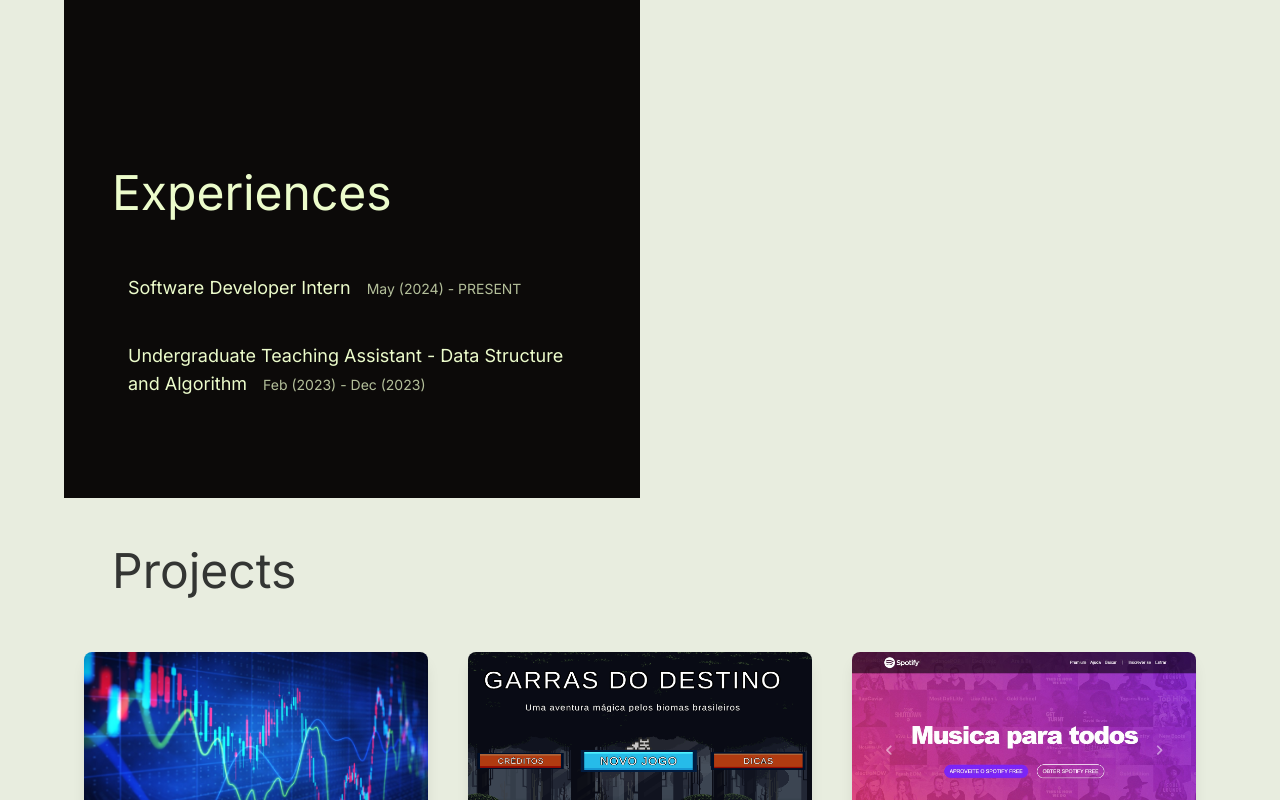
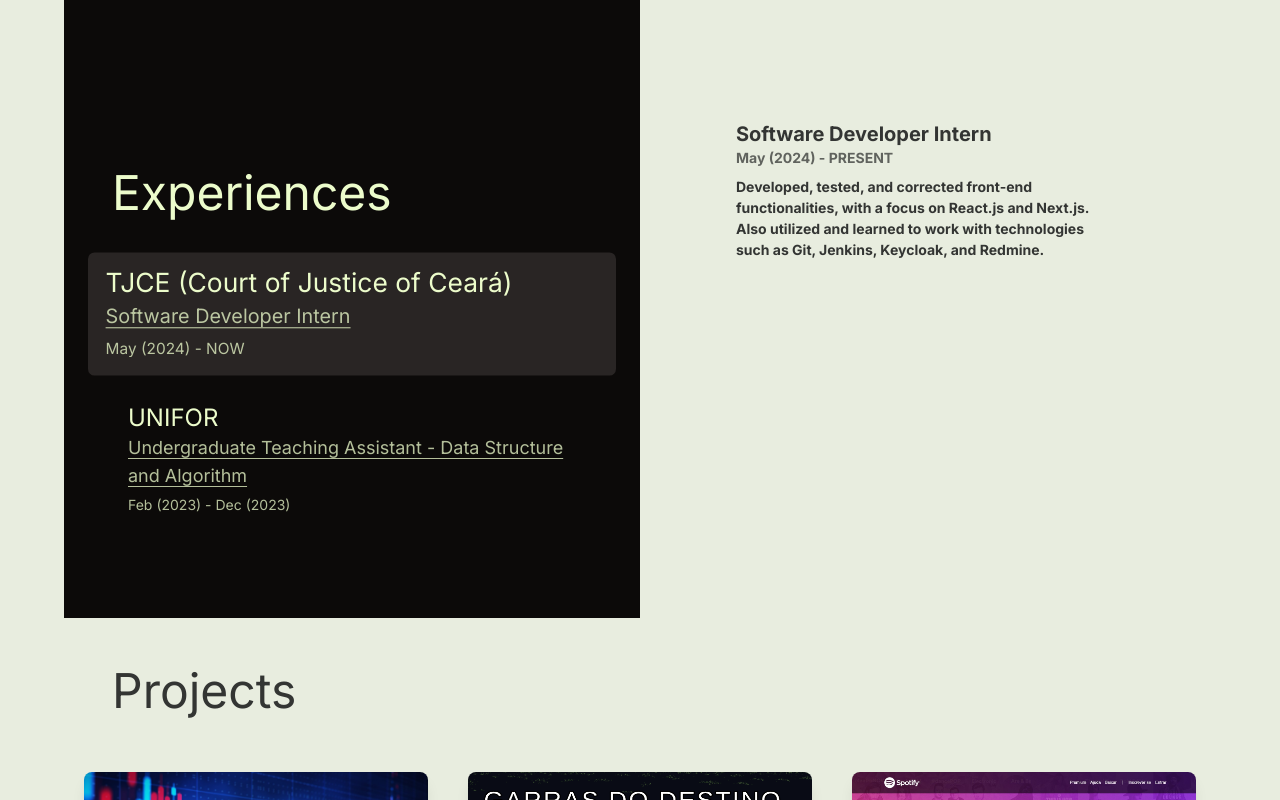
Before and after one commit to duduMiyake/portfolio, a Next.js app: page / in a window 1280 px wide. Shown: the part 2360-3160 px from the top of the page. Built offline with nearby package versions, Linux system fonts and the light colour scheme.

Commit message:
footer update

```diff
--- a/src/app/ProjectsPage/structure/Section.jsx
+++ b/src/app/ProjectsPage/structure/Section.jsx
@@ -17,8 +17,8 @@ const Section = ({
   return (
     <>
       <RevealWrapper
-        viewFactor={0.6}
-        duration={800}
+        viewFactor={0.5}
+        duration={600}
         origin="bottom"
         distance="20%"
       >
--- a/src/app/components/About.jsx
+++ b/src/app/components/About.jsx
@@ -14,7 +14,7 @@ const About = () => {
                         <div>
                             <p className="text-lg md:text-base">
                                 I`m a Computer Science student at the Universidade de Fortaleza (UNIFOR) and a Front-End Developer Intern.
-                                My passion for technology and software development drives me to continuously learn and improve my skills, right now i develop most using react.js and next.js. <br />
+                                My passion for technology and software development drives me to continuously learn and improve my skills, right now i develop most using <span className="underline underline-offset-4">React.js</span> and <span className="underline underline-offset-4">Next.js</span>. <br /><br />
                                 When I’m not coding, you’ll find me exploring the latest tech trends, I’m always eager to connect with like-minded professionals and explore new things in the tech world.<br /><br />
                                 Feel free to explore my portfolio to see some of the projects I’ve worked on, and don’t hesitate to reach out if you’d like to connect!
                             </p>
--- a/src/app/components/Contact.jsx
+++ b/src/app/components/Contact.jsx
@@ -25,8 +25,9 @@ const Contact = () => {
             </p>
           </div>
         </div>
+        <div className="md:hidden mx-8 text-sm opacity-75">Developed using Next.js, React.js and deployed with Vercel</div>
       </div>
-      <div className="content-center opacity-75">
+      <div className="hidden md:flex items-center opacity-75">
         <h1>Developed using Next.js, React.js and deployed with Vercel</h1>
       </div>
     </div>
--- a/src/app/components/Experience.jsx
+++ b/src/app/components/Experience.jsx
@@ -3,20 +3,24 @@
 import { useState } from "react";
 
 const Experience = () => {
-  const [title, setTitle] = useState("");
-  const [date, setDate] = useState("");
-  const [description, setDescription] = useState("");
-  const [visible, setVisible] = useState("opacity-0");
-  const [active, setActive] = useState({ index: "nothing", class: "" });
+  const [title, setTitle] = useState("Software Developer Intern");
+  const [date, setDate] = useState("May (2024) - PRESENT");
+  const [description, setDescription] = useState("Developed, tested, and corrected front-end functionalities, with a focus on React.js and Next.js. Also utilized and learned to work with technologies such as Git, Jenkins, Keycloak, and Redmine.");
+  const [visible, setVisible] = useState("opacity-100");
+  const [active, setActive] = useState({ index: 0, class: "bg-stone-800 -translate-y-1 scale-110" });
 
   const experiences = [
     {
+      from: "TJCE",
+      from_details: " (Court of Justice of Ceará)",
       title: "Software Developer Intern",
-      date: "May (2024) - PRESENT",
+      date: "May (2024) - NOW",
       description:
         "Developed, tested, and corrected front-end functionalities, with a focus on React.js and Next.js. Also utilized and learned to work with technologies such as Git, Jenkins, Keycloak, and Redmine.",
     },
     {
+      from: "UNIFOR",
+      from_details: "",
       title: "Undergraduate Teaching Assistant - Data Structure and Algorithm",
       date: "Feb (2023) - Dec (2023)",
       description:
@@ -32,6 +36,7 @@ const Experience = () => {
         class: "",
       }));
     } else {
+      console.log(index)
       setActive((prevState) => ({
         index: index,
         class: "bg-stone-800 -translate-y-1 scale-110",
@@ -63,7 +68,8 @@ const Experience = () => {
                 onClick={() => handleDescription(index)}
                 className={`${itemClass} py-3 px-4 my-2 ease-in-out rounded-md hover:bg-stone-800 hover:-translate-y-1 hover:scale-110 duration-300`}
               >
-                <span className="mr-4">{experience.title}</span>
+                <h1 className="text-2xl">{experience.from}<span className="">{experience.from_details}</span></h1>
+                <h1 className="opacity-75 underline-offset-4 underline">{experience.title}</h1>
                 <span className="text-sm opacity-75">{experience.date}</span>
               </li>
             );
@@ -74,7 +80,7 @@ const Experience = () => {
           {experiences.map((experience, index) => {
             return (
               <li key={index} className={`py-3 px-4 mb-12 ease-in-out rounded-md`}>
-                <p className="text-2xl mr-4">{experience.title}</p>
+                <p className="text-2xl underline underline-offset-2">{experience.title}</p>
                 <p className="text-base opacity-75">{experience.date}</p>
                 <p className="text-lg leading-relaxed mt-4 font-medium">{experience.description}</p>
               </li>
```
